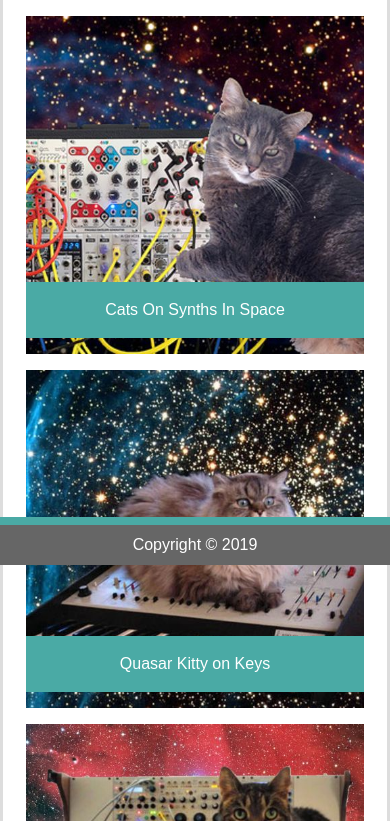
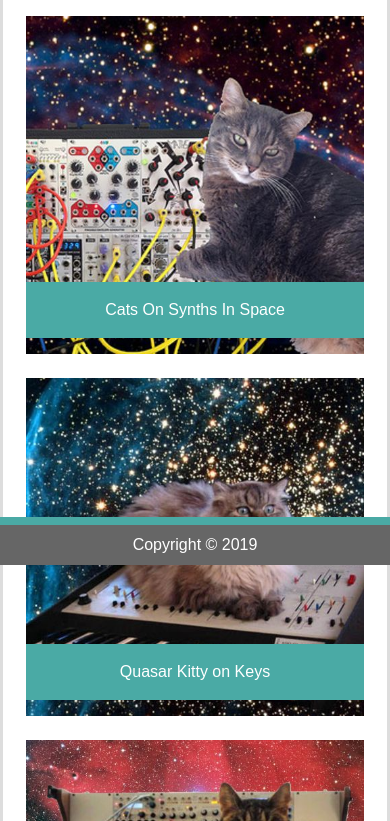
Before and after one commit to zebranode/02-responsive-portfolio, a plain HTML site: page portfolio.html in a window 390 px wide. Shown: the part 279-1100 px from the top of the page. Drawn offline with nearby package versions, Linux system fonts and the light colour scheme.

Commit message:
small screen portfolio image padding

```diff
--- a/assets/css/style.css
+++ b/assets/css/style.css
@@ -155,4 +155,7 @@ img.thumbnailimg {
         max-width:500px;
         margin: 0 auto;
     }
+    #gallery a {
+        margin-bottom: 1em;
+    }
   }
```
